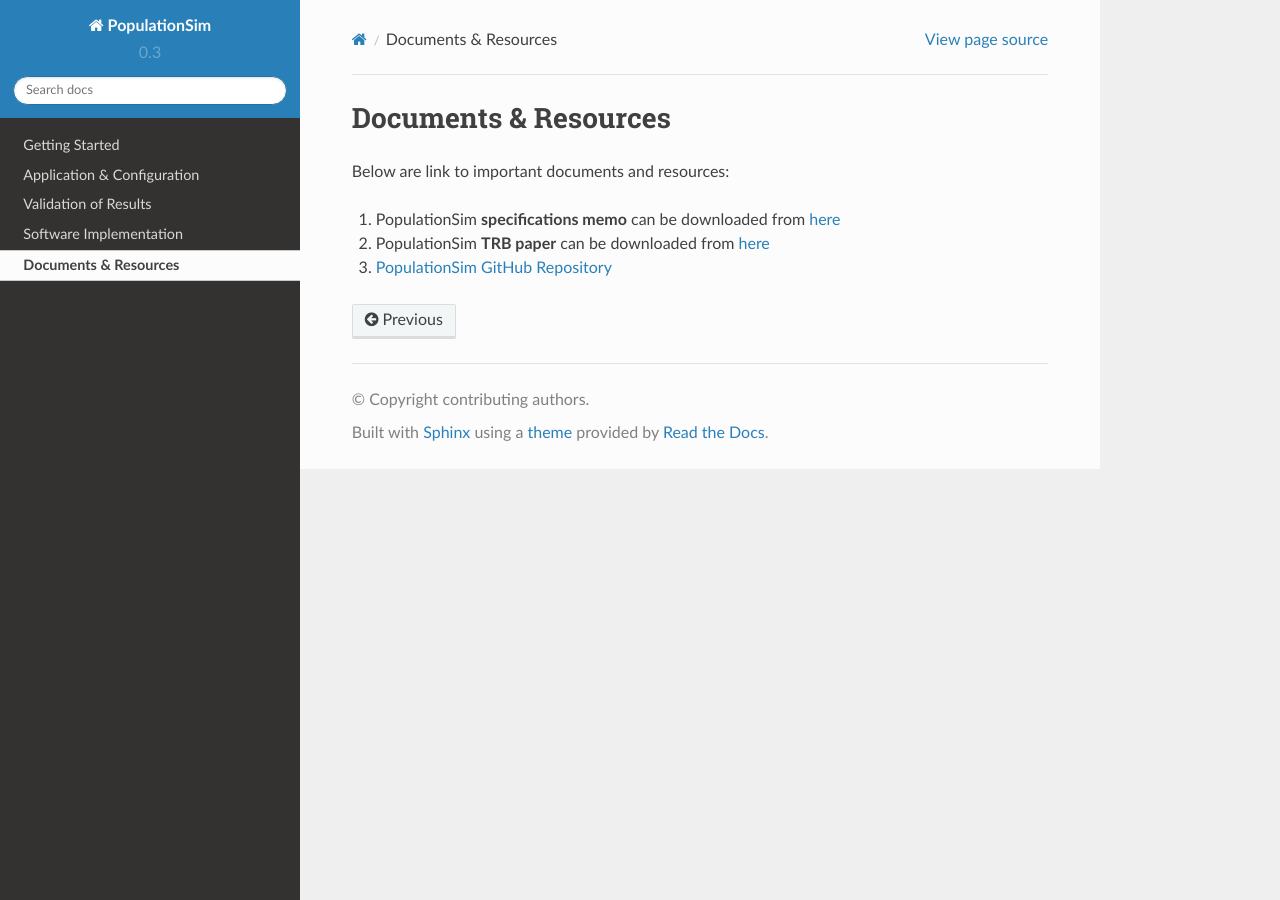
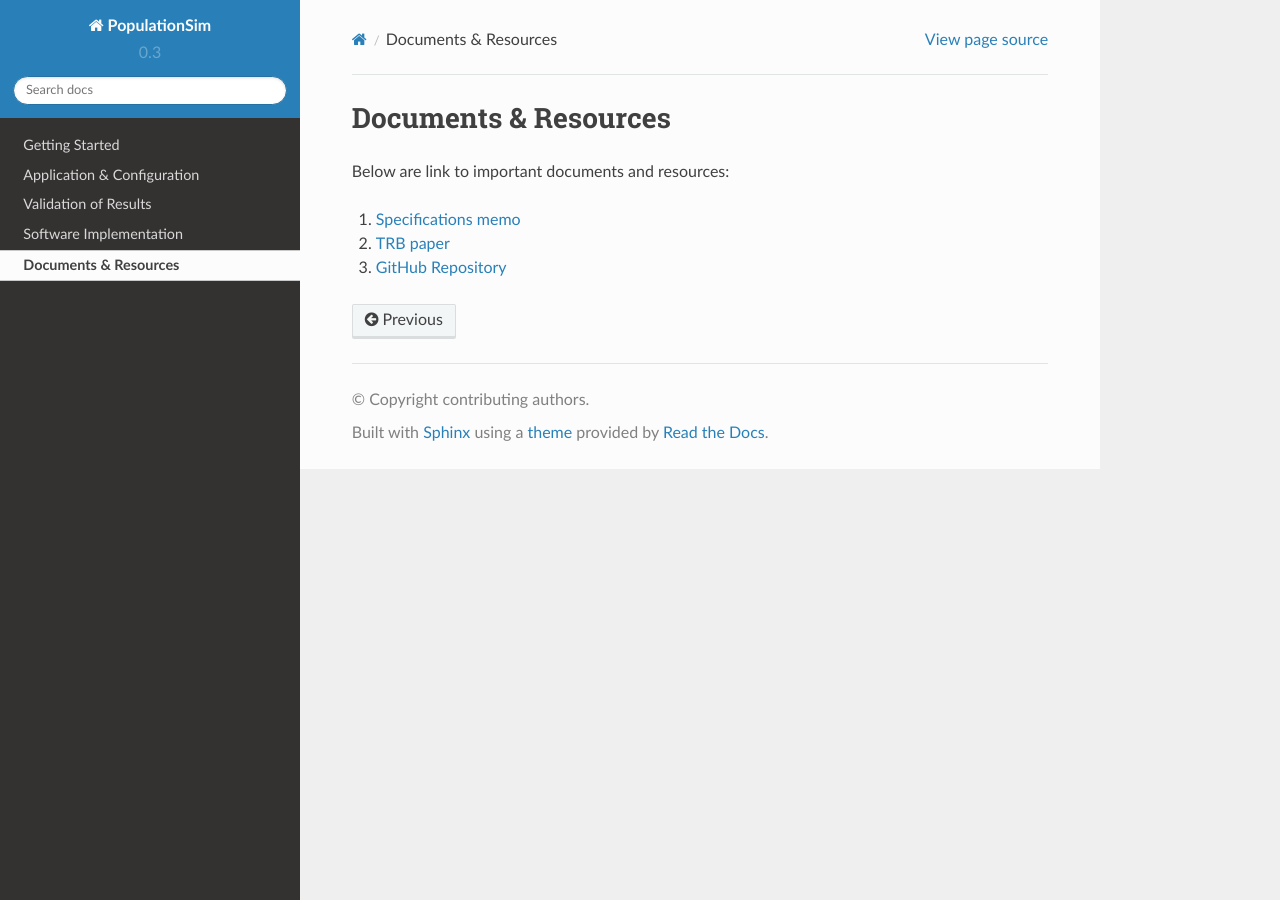
Before and after one commit to ActivitySim/populationsim, a Sphinx documentation site: the page built from docs/docs.rst, in a window 1280 px wide. Built offline with Sphinx 7.4.7 and the Read the Docs theme 2.0.0, drawn with Linux system fonts in a browser that asks for light colours.

Commit message:
fix a couple documentation issues

```diff
--- a/docs/docs.rst
+++ b/docs/docs.rst
@@ -7,8 +7,8 @@
 
 Below are link to important documents and resources:
 
-1. PopulationSim **specifications memo** can be downloaded from `here <https://resourcesystemsgroupinc-my.sharepoint.com/personal/binny_paul_rsginc_com/_layouts/15/guestaccess.aspx?docid=1eaa7f60a6551474db7ee61df1e7d2177&authkey=ATwyCxLIjuG_jxo0DCEQ7iQ&expiration=2018-07-09T05%3A06%3A26.000Z&e=5f7ae814e6244befb2bbb1982a668f3d>`_
+1. `Specifications memo <https://resourcesystemsgroupinc-my.sharepoint.com/personal/binny_paul_rsginc_com/_layouts/15/guestaccess.aspx?docid=1eaa7f60a6551474db7ee61df1e7d2177&authkey=ATwyCxLIjuG_jxo0DCEQ7iQ&expiration=2018-07-09T05%3A06%3A26.000Z&e=5f7ae814e6244befb2bbb1982a668f3d>`_
 
-2. PopulationSim **TRB paper** can be downloaded from `here <https://resourcesystemsgroupinc-my.sharepoint.com/personal/binny_paul_rsginc_com/_layouts/15/guestaccess.aspx?docid=1f48d739b6ab94feabef73b11ea2346d3&authkey=AZPf2-M8zSJ9sCZG31vr3oY&expiration=2018-07-09T05%3A07%3A13.000Z&e=70544d20ca2d4a65967714d09742f3a9>`_
+2. `TRB paper <https://resourcesystemsgroupinc-my.sharepoint.com/personal/binny_paul_rsginc_com/_layouts/15/guestaccess.aspx?docid=1f48d739b6ab94feabef73b11ea2346d3&authkey=AZPf2-M8zSJ9sCZG31vr3oY&expiration=2018-07-09T05%3A07%3A13.000Z&e=70544d20ca2d4a65967714d09742f3a9>`_
 
-3. `PopulationSim GitHub Repository <https://github.com/RSGInc/populationsim>`_
+3. `GitHub Repository <https://github.com/RSGInc/populationsim>`_
--- a/setup.cfg
+++ b/setup.cfg
@@ -1,6 +1,6 @@
 [pycodestyle]
 max-line-length = 100
-exclude = ./calm_data_prep/convert_rsg_data.py,./sandbox/
+exclude = ./example_calm_data_prep/convert_rsg_data.py,./sandbox/
 
 [coverage:run]
 omit =
```
Also changed, not shown: docs/index.rst (+12 -5 lines).
